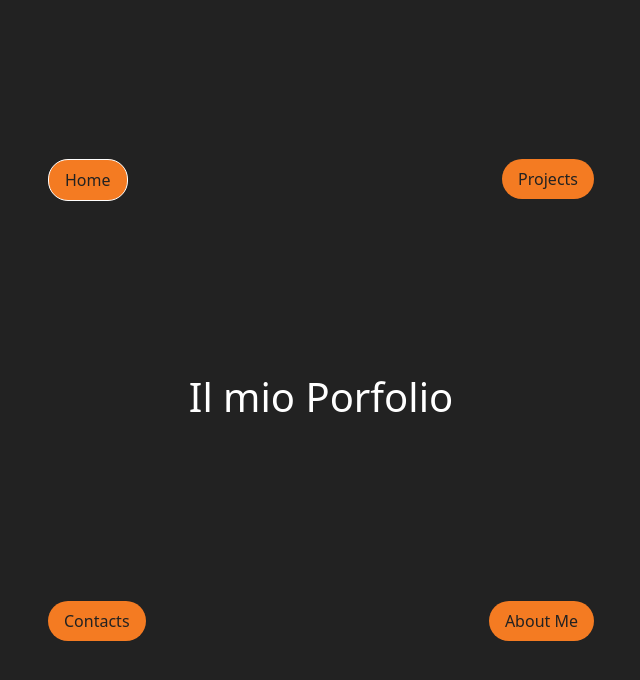
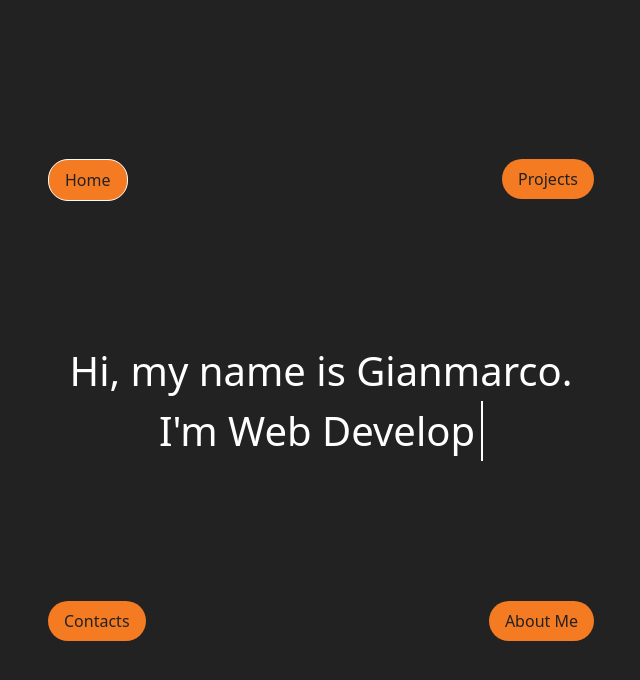
Before and after one commit to Gianmarco-Leone/vite-boolfolio, a Vue app: page / in a window 1280 px wide. Shown: the top 680 px of the page, without its empty margins (319-959 px from the left). Built offline with nearby package versions, Linux system fonts and the light colour scheme.

Commit message:
add autotype function

```diff
--- a/src/assets/scss/partials/_animation.scss
+++ b/src/assets/scss/partials/_animation.scss
@@ -8,3 +8,19 @@
     transform: translateY(200px);
   }
 }
+
+.my-cursor-blink {
+  animation: cursorBlink 1s infinite;
+}
+
+@keyframes cursorBlink {
+  49% {
+    background-color: #fff;
+  }
+  50% {
+    background-color: transparent;
+  }
+  99% {
+    background-color: transparent;
+  }
+}
--- a/src/pages/HomePage.vue
+++ b/src/pages/HomePage.vue
@@ -1,6 +1,63 @@
 <script>
 export default {
   name: "HomePage",
+
+  data() {
+    return {
+      textToType: "",
+      typeStatus: false,
+      typeArray: ["I'm Web Developer.", "I'm Full Stack Web Developer."],
+      typingSpeed: 200,
+      erasingSpeed: 100,
+      newTextDelay: 2000,
+      typeArrayIndex: 0,
+      charIndex: 0,
+    };
+  },
+
+  methods: {
+    typeText() {
+      if (this.charIndex < this.typeArray[this.typeArrayIndex].length) {
+        if (!this.typeStatus) this.typeStatus = true;
+
+        this.textToType += this.typeArray[this.typeArrayIndex].charAt(
+          this.charIndex
+        );
+        this.charIndex += 1;
+
+        setTimeout(this.typeText, this.typingSpeed);
+      } else {
+        this.typeStatus = false;
+        setTimeout(this.eraseText, this.newTextDelay);
+      }
+    },
+
+    eraseText() {
+      if (this.charIndex > 0) {
+        if (!this.typeStatus) this.typeStatus = true;
+
+        this.textToType = this.typeArray[this.typeArrayIndex].substring(
+          0,
+          this.charIndex - 1
+        );
+        this.charIndex -= 1;
+
+        setTimeout(this.eraseText, this.erasingSpeed);
+      } else {
+        this.typeStatus = false;
+        this.typeArrayIndex += 1;
+
+        if (this.typeArrayIndex >= this.typeArray.length)
+          this.typeArrayIndex = 0;
+
+        setTimeout(this.typeText, this.typingSpeed + 1000);
+      }
+    },
+  },
+
+  created() {
+    setTimeout(this.typeText, this.newTextDelay + 200);
+  },
 };
 </script>
 
@@ -21,8 +78,20 @@ export default {
       </div>
 
       <div class="row">
-        <div class="col-12 d-flex justify-content-center align-items-center">
-          <h1>Il mio Porfolio</h1>
+        <div
+          class="col-12 d-flex flex-column justify-content-center align-items-center"
+        >
+          <span class="d-block">Hi, my name is Gianmarco. </span>
+          <div>
+            <span class="typed-text">
+              {{ textToType }}
+            </span>
+            <span
+              class="my-cursor my-cursor-blink"
+              :class="{ typing: typeStatus }"
+              >&nbsp;</span
+            >
+          </div>
         </div>
       </div>
 
@@ -51,6 +120,22 @@ section {
 
   .col-12 {
     min-height: 400px;
+
+    span {
+      font-size: 2.5rem;
+      font-weight: 500;
+    }
+
+    span.my-cursor {
+      display: inline-block;
+      margin-left: 6px;
+      width: 2px;
+      background-color: #fff;
+    }
+
+    span.my-cursor.typing {
+      animation: none;
+    }
   }
 }
 </style>
```
